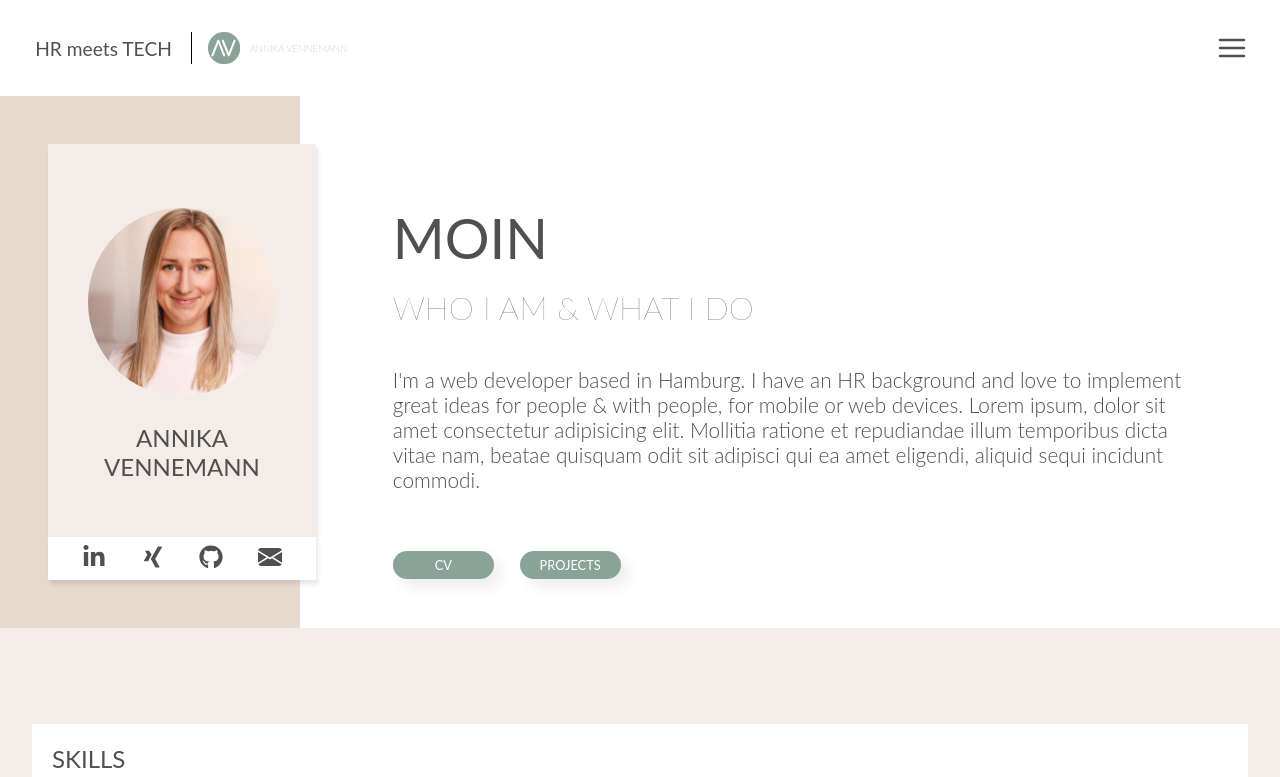
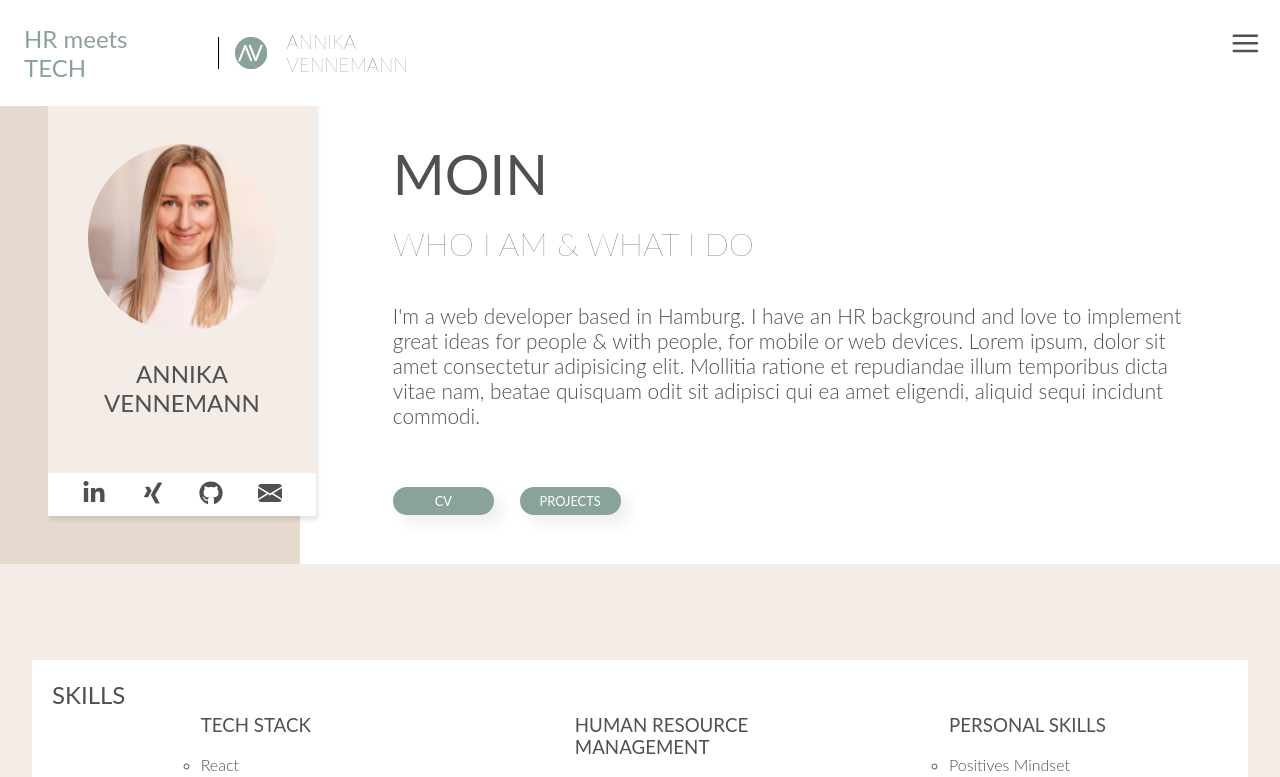
Before and after one commit to annikavennemann/about-me, a React (Create React App) app: page / in a window 1280 px wide. Shown: the top 777 px of the page. Built offline with nearby package versions, Linux system fonts and the light colour scheme.

Commit message:
dropdown menu added

```diff
--- a/src/App.js
+++ b/src/App.js
@@ -1,5 +1,5 @@
-
 import { Route, Switch } from 'react-router-dom'
+import styled from 'styled-components/macro'
 import CV from './components/CV'
 import Footer from './components/Footer'
 import Header from './components/Header'
@@ -8,11 +8,25 @@ import Interests from './components/Interests'
 import Privacy from './components/Privacy'
 import Skills from './components/Skills'
 import Welcome from './components/Welcome'
+import { FiMenu } from 'react-icons/fi'
+import Menu from './components/Menu'
+import ToggleButton from './components/ToggleButton'
+import { useState } from 'react'
 
 function App() {
+  const [showMenu, setShowMenu] = useState(false)
+
   return (
     <>
       <Header />
+      <DropdownMenu>
+        <ToggleButton
+          hideMenu={<FiMenu size="2.3em" color="#505050" />}
+          showMenu={<Menu />}
+          isActive={showMenu}
+          onClick={() => setShowMenu(!showMenu)}
+        />
+      </DropdownMenu>
 
       <Switch>
         <Route path="/impressum">
@@ -31,7 +45,6 @@ function App() {
             <Interests />
           </main>
         </Route>
-
       </Switch>
 
       <Footer />
@@ -40,3 +53,22 @@ function App() {
 }
 
 export default App
+
+const DropdownMenu = styled.nav`
+  position: fixed;
+  z-index: 10;
+
+  button {
+    right: 0;
+    top: 0;
+    position: fixed;
+    background-color: transparent;
+    color: #505050;
+    border: none;
+
+    svg {
+      margin-top: 2em;
+      margin-right: 1em;
+    }
+  }
+`
--- a/src/GlobalStyles.js
+++ b/src/GlobalStyles.js
@@ -14,7 +14,7 @@ export default createGlobalStyle`
     }
 
     main {
-        margin-top: 6em;
+        margin-top: 2em;
     }
 
     :root {
--- a/src/components/CV.js
+++ b/src/components/CV.js
@@ -128,7 +128,7 @@ export default function CV() {
       </Timeline>
       <Education />
 
-      <h3>experience abroad</h3>
+      <h3 id="abroad" >experience abroad</h3>
         <Timeline>
             <ContainerRight>
                 <Content>
--- a/src/components/Education.js
+++ b/src/components/Education.js
@@ -2,7 +2,7 @@ import styled from 'styled-components/macro'
 
 export default function Education() {
   return (
-    <Wrapper>
+    <Wrapper id="academic-background">
       <h3>Academic background</h3>
       <h4>
         10/2015-12/2018 <br /> Ruhr-Universität Bochum
--- a/src/components/Header.js
+++ b/src/components/Header.js
@@ -1,21 +1,23 @@
 import styled from 'styled-components/macro'
 import Logo from '../images/logo-green.png'
-import { FiMenu } from 'react-icons/fi'
+// import { FiMenu } from 'react-icons/fi'
 import { NavLink } from 'react-router-dom'
+// import Menu from './Menu'
+// import { useState } from 'react'
+// import ToggleButton from './ToggleButton'
 
 export default function Header() {
+  // const [showMenu, setShowMenu] = useState(false)
+
   return (
     <HeaderStyled>
       <HeaderHeadline>
         <NavLinkStyled to="/">
           <h1>HR meets TECH</h1>
           <img src={Logo} alt="" />
-          <h2>
-            Annika Vennemann
-          </h2>
+          <h2>Annika Vennemann</h2>
         </NavLinkStyled>
       </HeaderHeadline>
-      <FiMenu size="2em" color="#505050" />
     </HeaderStyled>
   )
 }
@@ -64,11 +66,11 @@ const HeaderHeadline = styled.div`
 `
 
 const NavLinkStyled = styled(NavLink)`
+  width: 270px;
   margin: 0;
-  padding: 1em;
   font-weight: normal;
   text-decoration: none;
-  padding: 2.5em auto;
+  padding: 1.5em auto;
   display: flex;
   align-items: center;
 
@@ -87,4 +89,16 @@ const NavLinkStyled = styled(NavLink)`
       color: var(--green-grey);
     }
   }
+
+  @media only screen and (min-width: 600px) {
+    width: 500px;
+
+    h1 {
+      font-size: 1.5em;
+    }
+
+    h2 {
+      font-size: 1.2em;
+    }
+  }
 `
--- a/src/components/Impressum.js
+++ b/src/components/Impressum.js
@@ -2,7 +2,7 @@ import styled from 'styled-components/macro'
 
 export default function Impressum() {
   return (
-    <Wrapper>
+    <Wrapper id="impressum">
       <h2>Impressum</h2>
       <h3>Angaben gemäß §5 TMG</h3>
       <p>Annika Vennemann
--- /dev/null
+++ b/src/components/Menu.js
@@ -0,0 +1,52 @@
+import styled from 'styled-components/macro'
+import { IoCloseOutline } from 'react-icons/io5'
+// import { FiMenu } from 'react-icons/fi'
+
+export default function Menu() {
+  return (
+    <MenuDropdown>
+      <IoCloseOutline size="2.3em" color="#505050" />
+      {/* <FiMenu size="2.3em" color="#505050" /> */}
+      <Wrapper>
+        <a href="#skills">Skills</a>
+        <a href="#cv">Academic Background</a>
+        <a href="#abroad">Experience Abroad</a>
+        <a href="#publications">Publications</a>
+      </Wrapper>
+    </MenuDropdown>
+  )
+}
+
+const MenuDropdown = styled.div`
+  margin-right: 0em;
+
+  svg {
+    top: 25px;
+    float: right;
+  }
+`
+
+const Wrapper = styled.div`
+  display: flex;
+  flex-direction: column;
+  z-index: 100;
+  margin: 1em;
+  padding: 2em 2em 2em 0em;
+  background-color: white;
+  width: 100%;
+  text-align: end;
+  opacity: 0.8;
+
+  a {
+    text-decoration: none;
+    text-transform: uppercase;
+    font-size: 1.1em;
+    font-weight: normal;
+    color: #505050;
+    padding: 0.7em;
+
+    &:hover {
+      color: var(--green-grey);
+    }
+  }
+`
--- a/src/components/Publications.js
+++ b/src/components/Publications.js
@@ -2,7 +2,7 @@ import styled from 'styled-components/macro'
 
 export default function Publications() {
   return (
-    <Wrapper>
+    <Wrapper id="publications">
       <h3>Publications</h3>
       {/* <p>
         PROF. MOOS,G. / DR. MÜLLER, T. / VENNEMANN, A. et. al (2020): Ihr
--- a/src/components/Skills.js
+++ b/src/components/Skills.js
@@ -2,7 +2,7 @@ import styled from 'styled-components/macro'
 
 export default function Skills() {
   return (
-    <Section>
+    <Section id="skills">
       <Wrapper>
         <h2>Skills</h2>
 
@@ -64,8 +64,17 @@ const Section = styled.section`
 
   h2 {
     margin: 0;
+    margin-right: 3em;
     text-transform: uppercase;
     font-weight: normal;
+
+    @media only screen and (min-width: 400px) {
+      margin-right: 10em;
+    }
+
+    @media only screen and (min-width: 600px) {
+      margin-right: 0;
+    }
   }
 `
 
--- /dev/null
+++ b/src/components/ToggleButton.js
@@ -0,0 +1,5 @@
+import React from 'react'
+
+export default function ToggleButton({hideMenu, showMenu, isActive, onClick}) {
+    return <button onClick={onClick}>{isActive ? showMenu : hideMenu}</button>
+   }
```
Also changed, not shown: 1 other file (tests, documents, lock files or other folders). Lines whose indentation alone changed are shown as unchanged.
